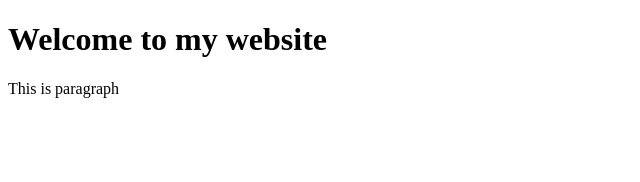
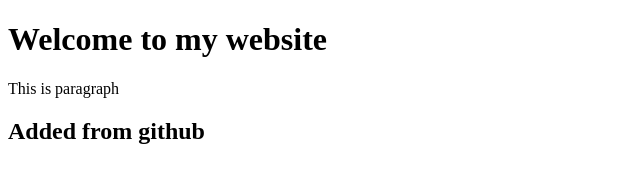
Before and after one commit to ananyanishad/LearnGit, a plain HTML site: page home.html in a window 1280 px wide. Shown: the whole page, without its empty margins (0-640 px from the left). Drawn offline with Linux system fonts and the light colour scheme.

Commit message:
Update home.html

```diff
--- a/home.html
+++ b/home.html
@@ -8,5 +8,6 @@
 <body>
     <h1>Welcome to my website</h1>
     <p>This is paragraph</p>
+    <h2>Added from github</h2>
 </body>
 </html>
```
